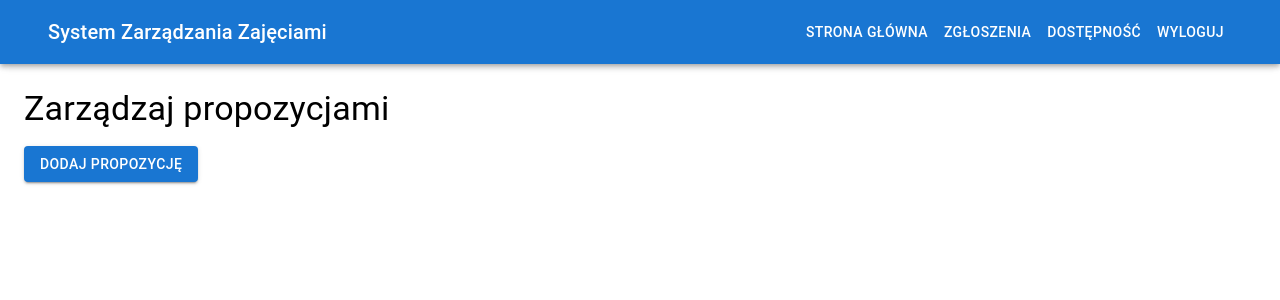
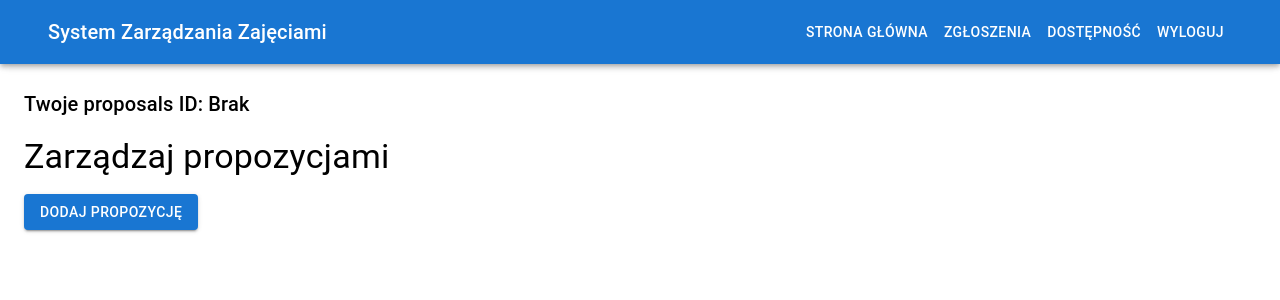
Before and after one commit to mplazax/software-engineering-agh, a React (Create React App) app in the folder frontend/: page /proposals in a window 1280 px wide. Shown: the top 300 px of the page. Built offline with nearby package versions, Linux system fonts and the light colour scheme; no server answers; sample sign-in values are in the browser's storage.

Commit message:
zmiana formularza

```diff
--- a/frontend/src/pages/ProposalsPage.js
+++ b/frontend/src/pages/ProposalsPage.js
@@ -11,6 +11,7 @@ const ProposalsPage = () => {
   const [open, setOpen] = useState(false);
   const [formData, setFormData] = useState({ change_request_id: "", user_id: "", start_date: "", end_date: "" });
   const [userDetails, setUserDetails] = useState({});
+  const [currentUserId, setCurrentUserId] = useState("");
   const navigate = useNavigate();
 
   // Sprawdzenie czy użytkownik jest zalogowany (np. po tokenie w localStorage)
@@ -19,6 +20,10 @@ const ProposalsPage = () => {
     if (!token) {
       navigate("/login", { replace: true });
     }
+    // Zakładam, że user_id jest w localStorage (dostosuj jeśli inaczej)
+    const userId = localStorage.getItem("user_id");
+    setCurrentUserId(userId || "");
+
     apiRequest("/proposals")
       .then(async (data) => {
         setProposals(data);
@@ -43,7 +48,22 @@ const ProposalsPage = () => {
       .catch((error) => console.error("Error fetching proposals:", error));
   }, [navigate]);
 
-  const handleOpen = () => setOpen(true);
+  const handleOpen = async () => {
+    // Pobierz user_id z /auth/me
+    try {
+      const user = await apiRequest("/auth/me");
+      setFormData((prev) => ({
+        ...prev,
+        user_id: user.id || "",
+      }));
+    } catch {
+      setFormData((prev) => ({
+        ...prev,
+        user_id: "",
+      }));
+    }
+    setOpen(true);
+  };
   const handleClose = () => setOpen(false);
 
   const handleChange = (e) => {
@@ -80,6 +100,14 @@ const ProposalsPage = () => {
     <Box>
       <Navbar />
       <Box padding={2}>
+        {/* Dodaj poniżej */}
+        <Typography variant="h6" sx={{ mb: 2 }}>
+          Twoje proposals ID:{" "}
+          {proposals
+            .filter((p) => String(p.user_id) === String(currentUserId))
+            .map((p) => p.id)
+            .join(", ") || "Brak"}
+        </Typography>
         <Typography variant="h4">Zarządzaj propozycjami</Typography>
         <List>
           {proposals.map((proposal) => {
@@ -123,14 +151,7 @@ const ProposalsPage = () => {
             value={formData.change_request_id}
             onChange={handleChange}
           />
-          <TextField
-            margin="dense"
-            label="ID użytkownika"
-            name="user_id"
-            fullWidth
-            value={formData.user_id}
-            onChange={handleChange}
-          />
+          {/* Usunięto pole ID użytkownika */}
           <TextField
             margin="dense"
             name="start_date"
```
